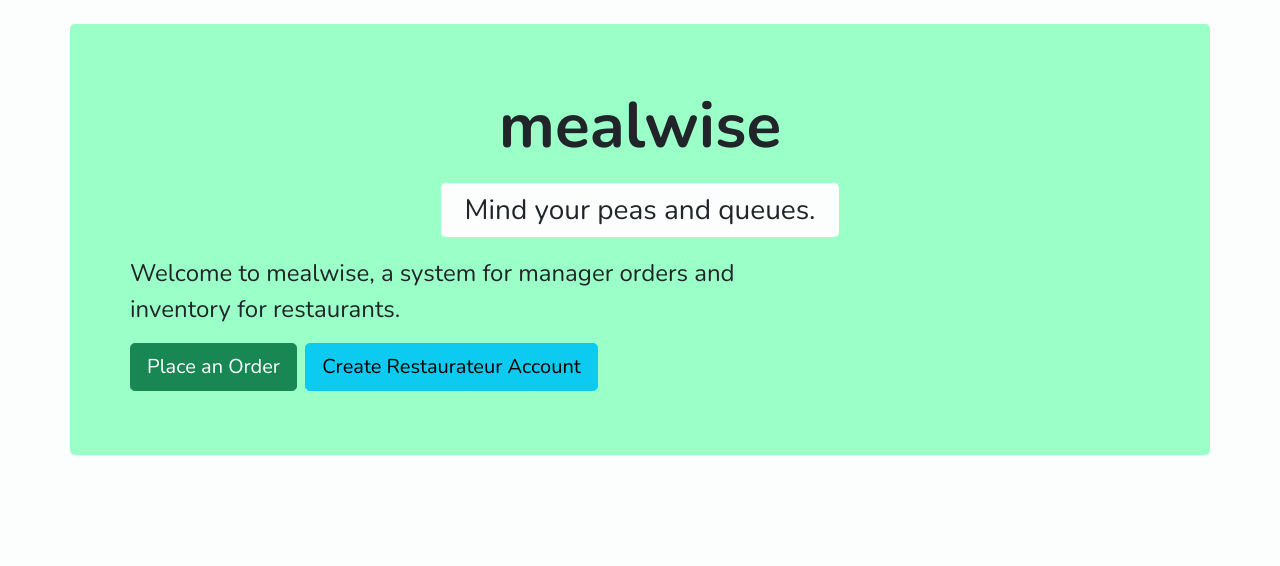
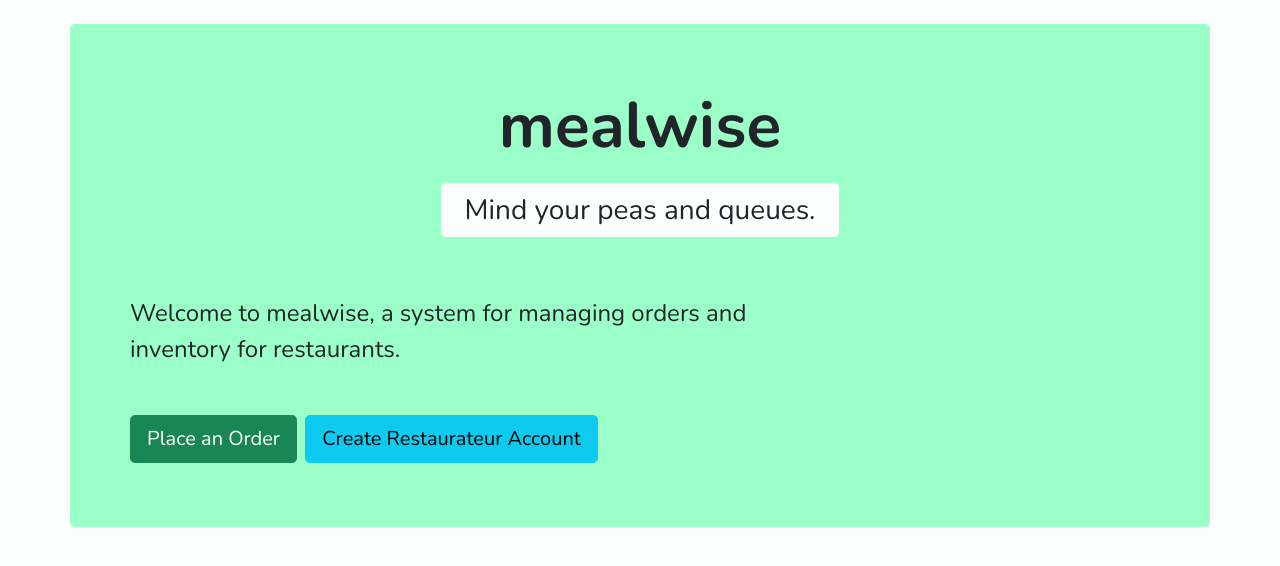
Before and after one commit to iamjameswalters/codecademy-mealwise, a Django app: page / in a window 1280 px wide. Shown: the part 56-622 px from the top of the page. Run offline with Django 3.2, Linux system fonts and the light colour scheme.

Commit message:
Corrected typos and made tweaks on homepage

```diff
--- a/mealwise/inventory/templates/inventory/home.html
+++ b/mealwise/inventory/templates/inventory/home.html
@@ -10,21 +10,21 @@
         >wise</span
       >
     </h1>
-    <p class="text-center lead fs-3 my-4">
+    <p class="text-center lead fs-3 mt-4 mb-5">
       <span class="rounded-3 mealwise-bg-white py-2 px-4">
         Mind your peas and queues.
       </span>
     </p>
     {% if user.is_authenticated %}
-    <p class="col-md-8 fs-4">
+    <p class="col-md-8 fs-4 pt-3 mb-5">
       Hey {{ user.username }}, nice to see you again!
     </p>
-    <button class="btn btn-danger" type="button">Log out</button>
+    <a href="{% url 'logout' %}" class="btn btn-danger">Log out</a>
     {% else %}
-    <p class="col-md-8 fs-4">
-      Welcome to mealwise, a system for manager orders and inventory for restaurants.
+    <p class="col-md-8 fs-4 pt-3 mb-5">
+      Welcome to mealwise, a system for managing orders and inventory for restaurants.
     </p>
-    <a href="{% url 'create_purchase' %}" class="btn btn-success btn-lg">Place an Order</a> <a href="{% url 'create_purchase' %}" class="btn btn-info btn-lg ms-1">Create Restaurateur Account</a>
+    <a href="{% url 'create_purchase' %}" class="btn btn-success btn-lg">Place an Order</a> <a href="{% url 'signup' %}" class="btn btn-info btn-lg ms-1">Create Restaurateur Account</a>
     {% endif %}
   </div>
 </div>
```
